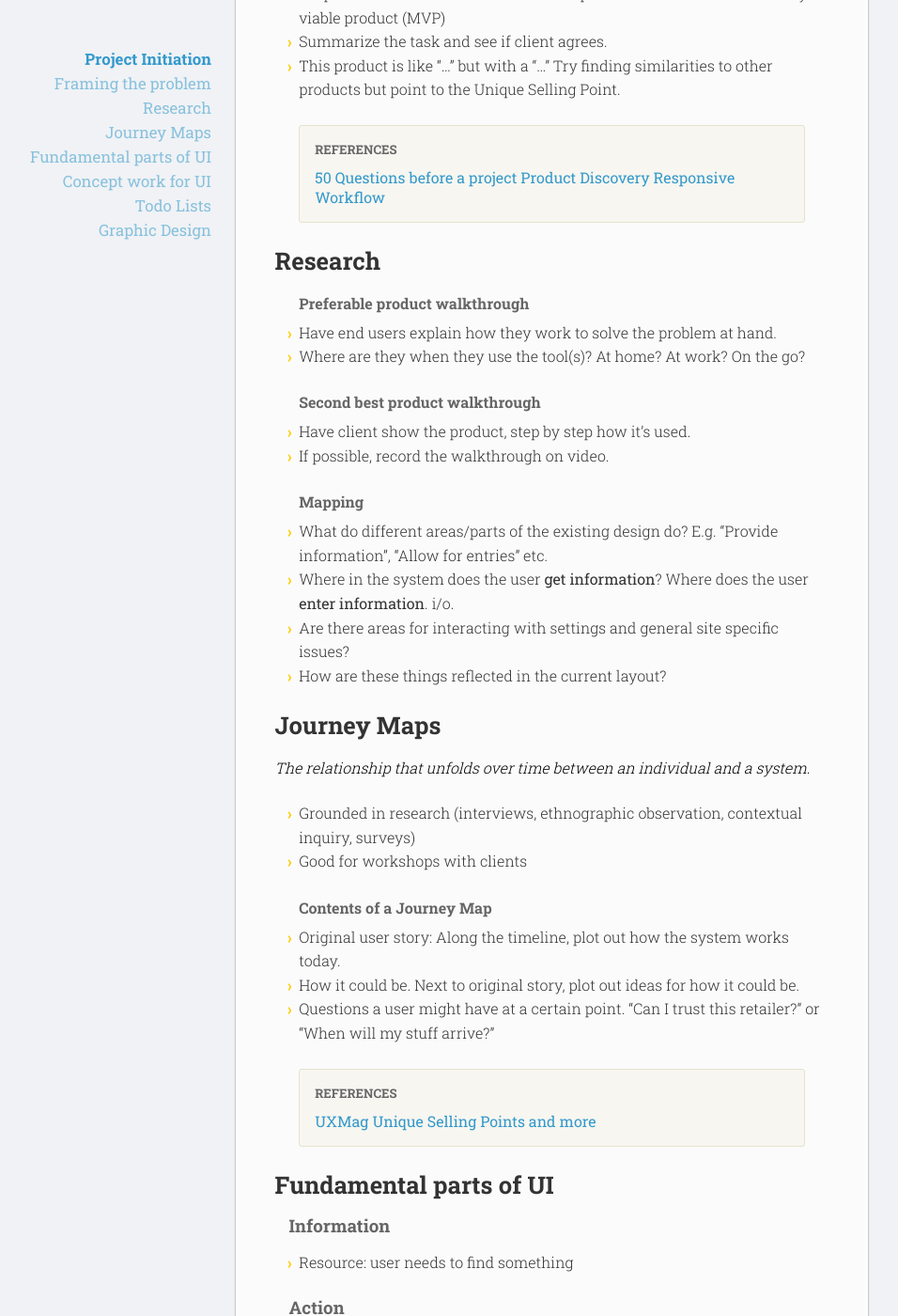
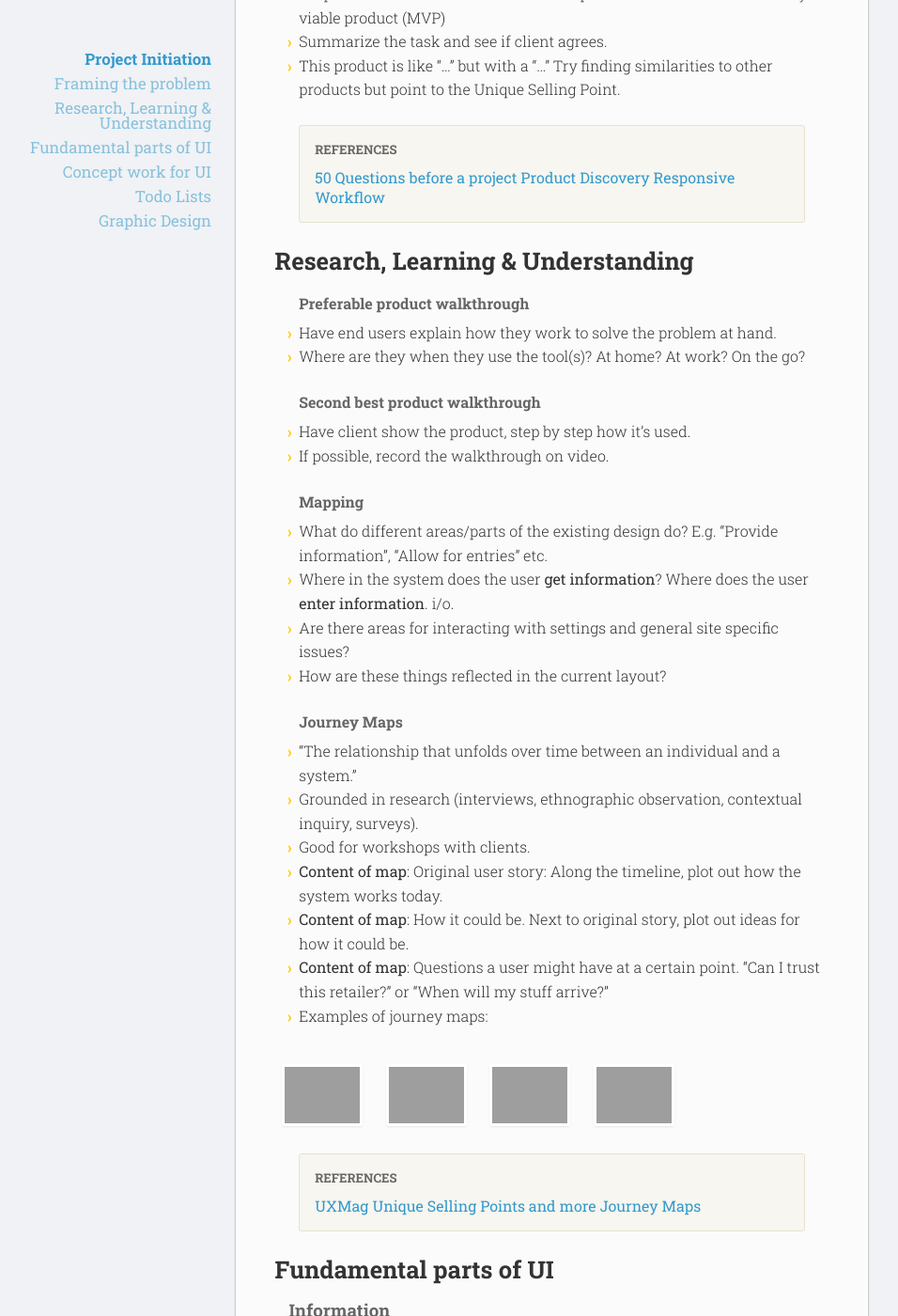
Before and after one commit to Magnus-G/Process, a Jekyll site: the page built from index.md, in a window 1280 px wide and 1400 px high, scrolled down 3180 px. Shown: the whole window at 94% size, without its empty margins (65-1021 px from the left). Built offline with Jekyll 4.4.1, drawn with Linux system fonts in a browser that asks for light colours; nearby versions of some CDN libraries; Markdown is read by kramdown in place of the engine named in the settings; grey boxes are pictures that could not be loaded.

Commit message:
Update index.md

```diff
--- a/index.md
+++ b/index.md
@@ -119,8 +119,8 @@ Framing the problem
 <a href="http://viljamis.com/blog/2012/responsive-workflow/">Responsive Workflow</a>
 </div>
 
-Research
-========
+Research, Learning & Understanding
+=============================
 
 #### Preferable product walkthrough
 * Have end users explain how they work to solve the problem at hand.
@@ -136,23 +136,28 @@ Research
 * Are there areas for interacting with settings and general site specific issues?
 * How are these things reflected in the current layout?
 
-Journey Maps
-===========
+#### Journey Maps
 
-*The relationship that unfolds over time between an individual and a system.*
-
-* Grounded in research (interviews, ethnographic observation, contextual inquiry, surveys)
-* Good for workshops with clients
-
-#### Contents of a Journey Map
-* Original user story: Along the timeline, plot out how the system works today.
-* How it could be. Next to original story, plot out ideas for how it could be.
-* Questions a user might have at a certain point. “Can I trust this retailer?” or “When will my stuff arrive?”
+* "The relationship that unfolds over time between an individual and a system."
+* Grounded in research (interviews, ethnographic observation, contextual inquiry, surveys).
+* Good for workshops with clients.
+* **Content of map**: Original user story: Along the timeline, plot out how the system works today.
+* **Content of map**: How it could be. Next to original story, plot out ideas for how it could be.
+* **Content of map**: Questions a user might have at a certain point. “Can I trust this retailer?” or “When will my stuff arrive?”
+* Examples of journey maps:
+<div class="img-examples">
+  <a class="popup" href="images/research/journey-map1.jpg"><img src="images/research/journey-map1.jpg" alt=""></a>
+  <a class="popup" href="images/research/journey-map2.jpg"><img src="images/research/journey-map2.jpg" alt=""></a>
+  <a class="popup" href="images/research/journey-map3.jpg"><img src="images/research/journey-map3.jpg" alt=""></a>
+  <a class="popup" href="images/research/journey-map4.jpg"><img src="images/research/journey-map4.jpg" alt=""></a>
+</div>
 
 <div class="ref">
 <h5>References</h5>
 <a href="http://uxmag.com/articles/illustrating-the-big-picture">UXMag </a>
 <a href="http://www.elezea.com/2013/05/one-ux-deliverable/">Unique Selling Points and more</a>
+<a href="http://customerexperienceplanning.com/2012/04/11/customer-journey-mapping-part-i-the-basics/
+">Journey Maps</a>
 </div>
 
 Fundamental parts of UI
```
